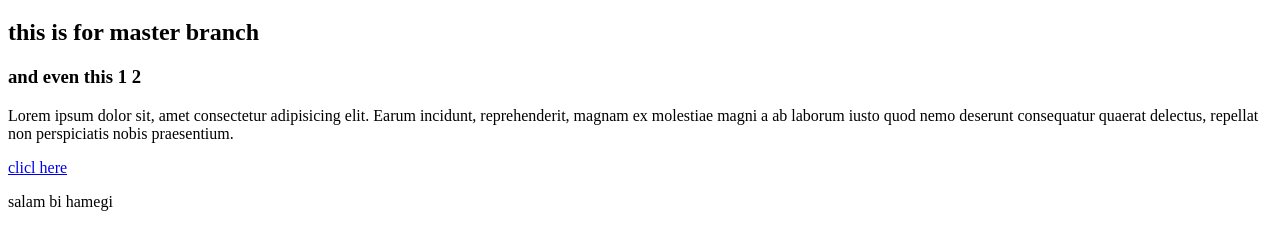
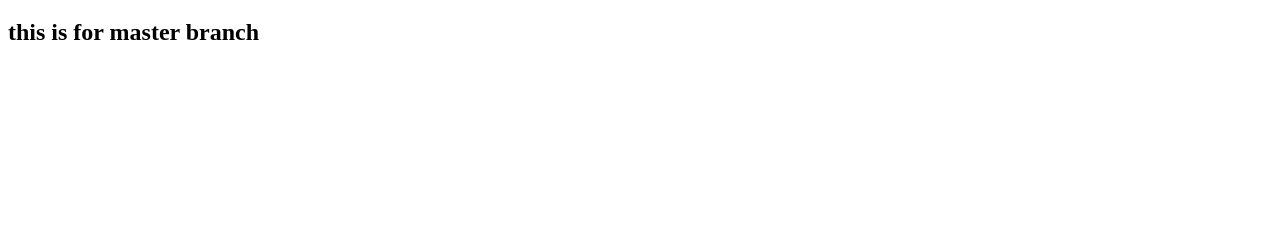
Before and after one commit to mahdiimo/tmpProject, a plain HTML site: page Index.html in a window 1280 px wide. Shown: the part 61-310 px from the top of the page. Drawn offline with Linux system fonts and the light colour scheme.

Commit message:
Update Index.html

```diff
--- a/Index.html
+++ b/Index.html
@@ -10,13 +10,6 @@
 <body>
     <h1>Hello world</h1>
     <h2>this is for master branch</h2>
-    <h3>and even this 1 2</h3>
-
-    <p>Lorem ipsum dolor sit, amet consectetur adipisicing elit. Earum incidunt, reprehenderit, magnam ex molestiae
-        magni a ab laborum iusto quod nemo deserunt consequatur quaerat delectus, repellat non perspiciatis nobis
-        praesentium.</p>
-    <a href="#">clicl here</a>
-    <p>salam bi hamegi</p>
 </body>
 
 </html>
```
